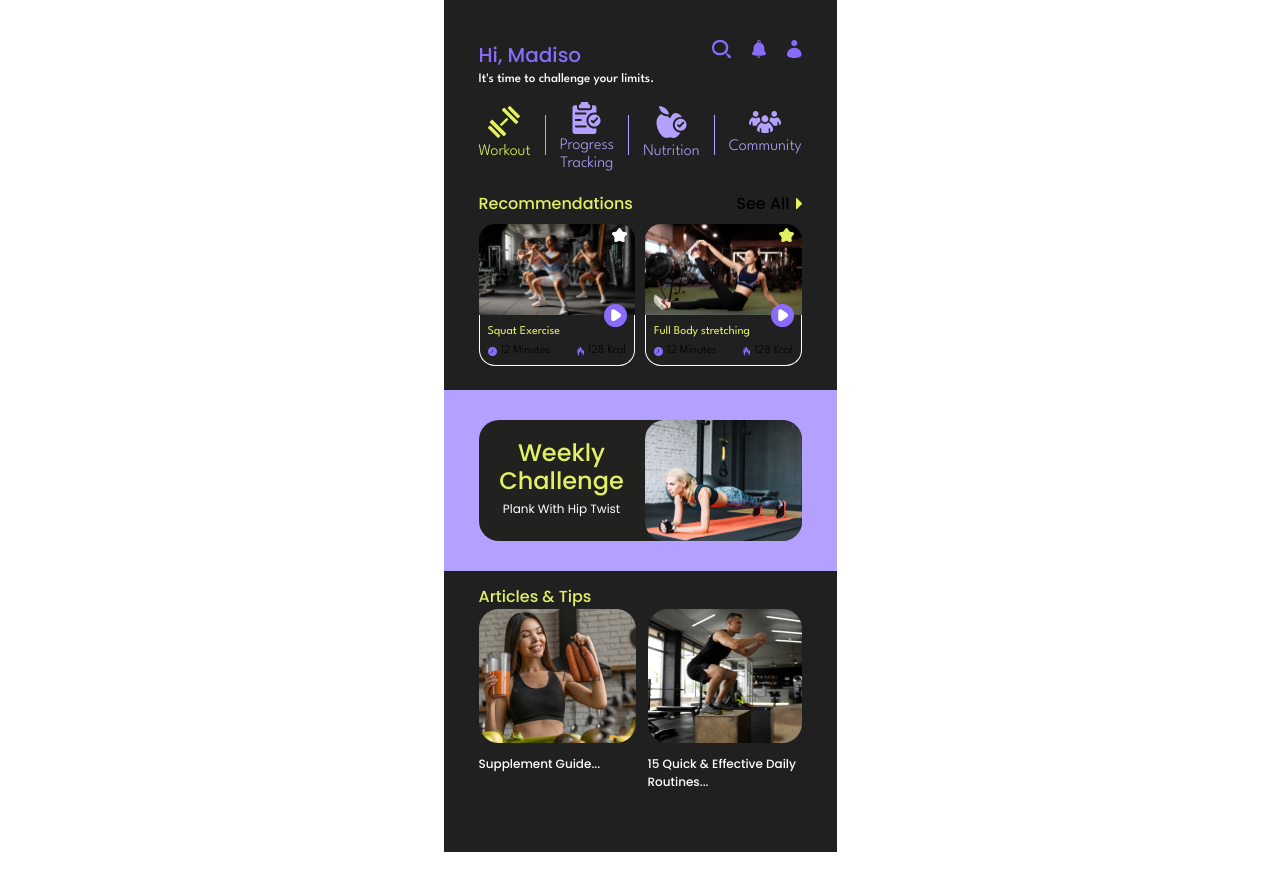
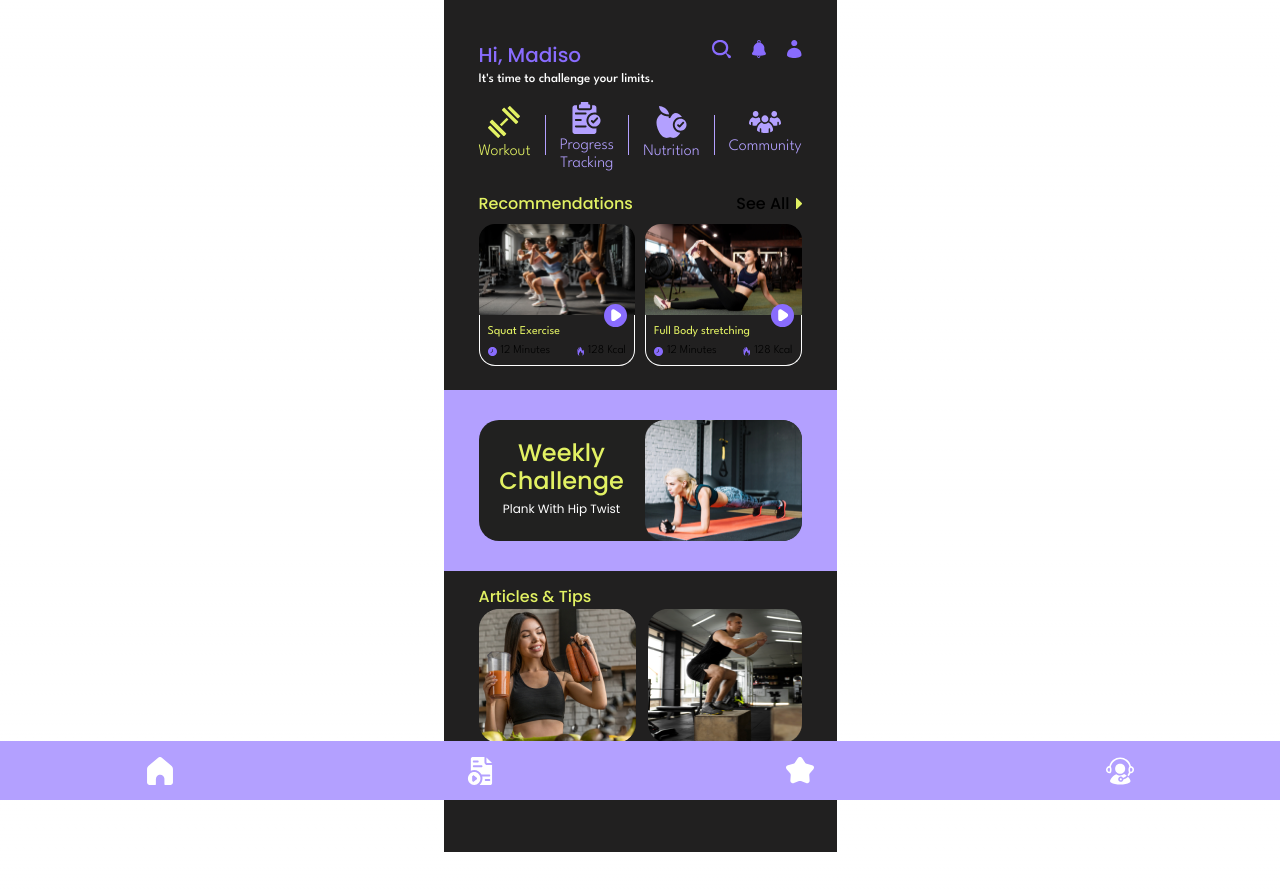
Before and after one commit to hurgyunam/fitness_20240806, a Next.js app: page / in a window 1280 px wide. Built offline with nearby package versions, Linux system fonts and the light colour scheme.

Commit message:
[컴포넌트추가] 바텀 메뉴

```diff
--- a/src/app/(routes)/page.tsx
+++ b/src/app/(routes)/page.tsx
@@ -1,3 +1,4 @@
+import BottomNavigator from "@/components/bottom_navigator";
 import MainArticles from "@/components/index/articles";
 import MainHeader from "@/components/index/header";
 import MainRecommendations from "@/components/index/recommendations";
@@ -13,9 +14,7 @@ export default function Home() {
       <MainRecommendations />
       <MainWeeklyChallenge image={ImageWeeklyChallenge} title="Plank With Hip Twist" />
       <MainArticles />
-      <div></div>
-      <div></div>
-      <div></div>
+      <BottomNavigator />
     </main>
   );
 }
--- /dev/null
+++ b/src/components/bottom_navigator.tsx
@@ -0,0 +1,15 @@
+import IconHome from "@/icons/Home.svg";
+import IconResources from "@/icons/Resources.svg";
+import IconStar from "@/icons/Star.svg";
+import IconSupport from "@/icons/Support.svg";
+
+export default function BottomNavigator() {
+    return (
+      <div className="fixed w-screen h-[59px] left-0 bottom-0 bg-lightpurple flex justify-around items-center">
+        <IconHome className="fill-white" width={28} height={28} />
+        <IconResources className="fill-white" width={28} height={28} />
+        <IconStar className="fill-white" width={28} height={28} />
+        <IconSupport className="fill-white" width={28} height={28} />
+      </div>
+    );
+  }
```
Also changed, not shown: public/icons/Star.svg.
